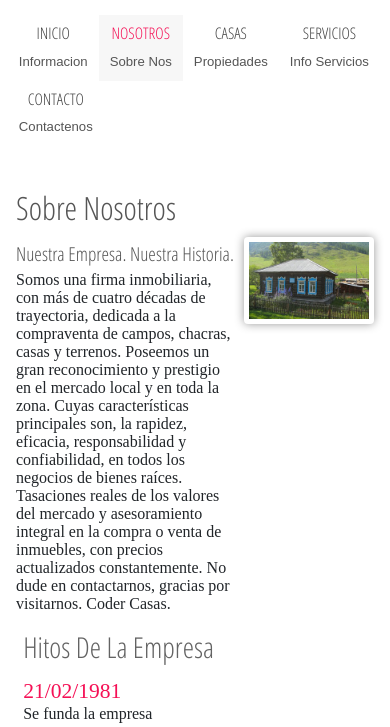
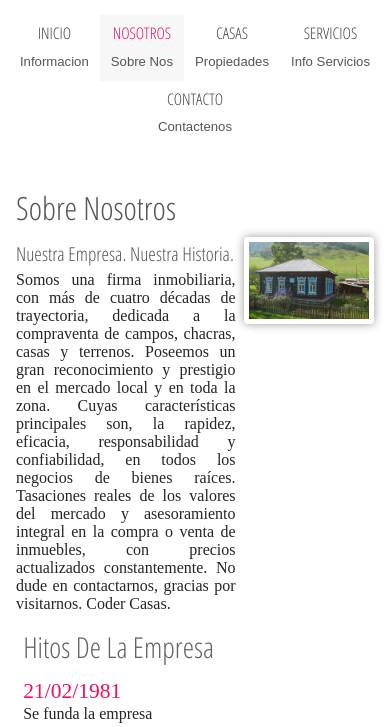
Before and after one commit to Dani-IL/proyecto-final, a website: page nosotros.html in a window 390 px wide. Shown: the part 79-806 px from the top of the page. Drawn offline with nearby package versions, Linux system fonts and the light colour scheme.

Commit message:
Add files via upload

```diff
--- a/css/style.css
+++ b/css/style.css
@@ -209,6 +209,10 @@ img {
 .slider h2 span {
   color: #636363;
   text-transform: capitalize;
+}
+
+h5 {
+  text-align: justify;
 }
 
 .main {
@@ -853,6 +857,12 @@ img {
     text-align: center;
   }
 
+  .nav {
+    -webkit-box-pack: center;
+        -ms-flex-pack: center;
+            justify-content: center;
+  }
+
   .nav li {
     display: inline-block;
     margin-right: 0px;
@@ -1029,6 +1039,12 @@ img {
     margin-left: 0%;
   }
 
+  .nav {
+    -webkit-box-pack: center;
+        -ms-flex-pack: center;
+            justify-content: center;
+  }
+
   .span_1_of_3 {
     width: 100%;
   }
```
Also changed, not shown: 1 other file.
